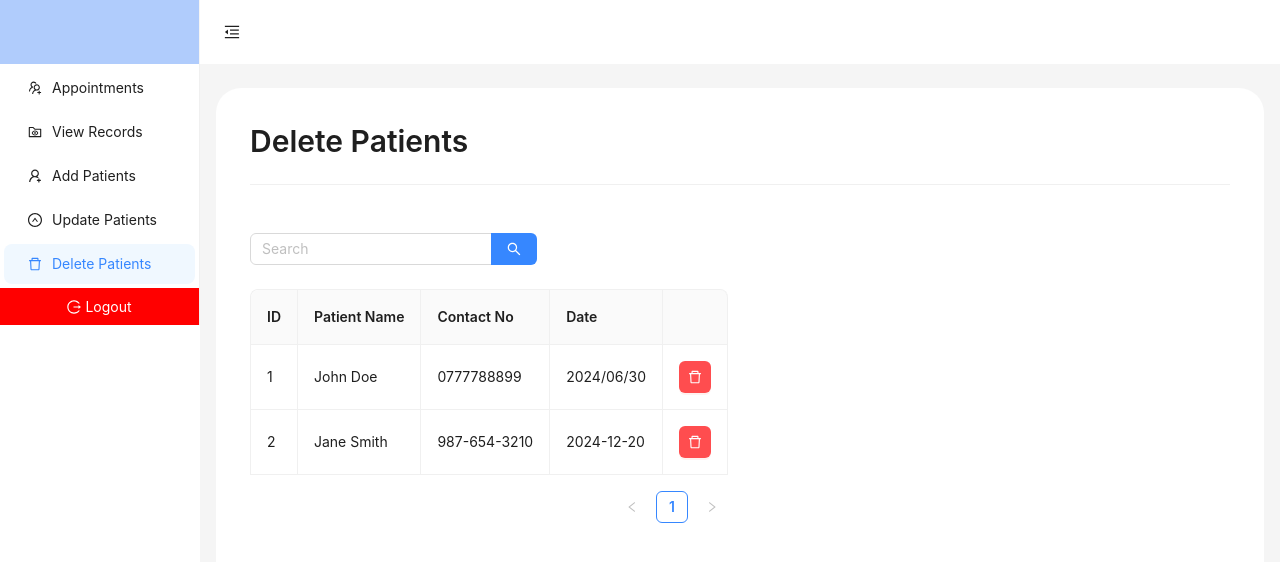
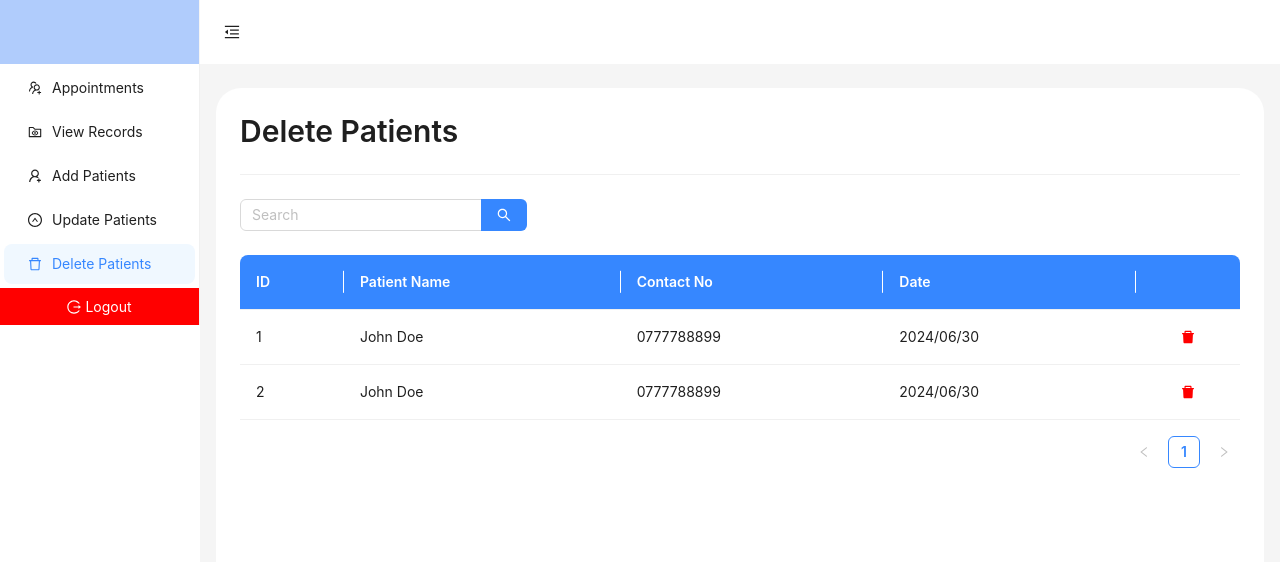
Before and after one commit to ayeshanweerasuriya/DMS, a React (Vite) app in the folder frontend/: page /delete-patients in a window 1280 px wide. Shown: the top 562 px of the page. Built offline with nearby package versions, Linux system fonts and the light colour scheme.

Commit message:
Refactor AddPatients and DeletePatients components for improved structure and functionality

```diff
--- a/frontend/src/views/add-patients/AddPatients.jsx
+++ b/frontend/src/views/add-patients/AddPatients.jsx
@@ -1,4 +1,3 @@
-import { useState } from "react";
 import {
   Flex,
   Divider,
@@ -12,30 +11,13 @@ import {
   Button,
   Space,
 } from "antd";
-import { PhoneOutlined, CalendarOutlined } from "@ant-design/icons";
+import { PhoneOutlined } from "@ant-design/icons";
 import { Message } from "../../components/message/Message";
 import { useNavigate } from "react-router-dom";
-export function AddPatients() {
-  const { Title } = Typography;
-  const navigate = useNavigate();
-  const handleRedirect = () => {
-    navigate("/view-records");
-  }
+
+export function AddPatientsForm(props) {
 
   return (
-   // <AddPatientsForm handleRedirect={handleRedirect}/>
-   <Flex vertical>
-      <Typography>
-        <Divider orientation="left">
-          <Title level={2}>Add Patients</Title>
-        </Divider>
-      </Typography>
-      <AddPatientsForm handleRedirect={handleRedirect}/>
-    </Flex>
-  );
-}
-export function AddPatientsForm(props){
-  return(
     <Form
       name="layout-multiple-horizontal"
       layout="vertical"
@@ -49,10 +31,7 @@ export function AddPatientsForm(props){
             name="patientName"
             rules={[{ required: true }]}
           >
-            <Input
-              size="large"
-              style={{ width: "100%" }}
-            />
+            <Input size="large" style={{ width: "100%" }} />
           </Form.Item>
           <Form.Item
             label="Patient Age"
@@ -69,7 +48,7 @@ export function AddPatientsForm(props){
           </Form.Item>
           <Form.Item
             label="Illness Type"
-            name="age"
+            name="illness"
             rules={[{ required: true }]}
           >
             <InputNumber
@@ -92,7 +71,11 @@ export function AddPatientsForm(props){
               style={{ width: "100%" }}
             />
           </Form.Item>
-          <Form.Item label="Date of Birth" name="date" rules={[{ required: true }]}>
+          <Form.Item
+            label="Date of Birth"
+            name="date"
+            rules={[{ required: true }]}
+          >
             <DatePicker size="large" style={{ width: "100%" }} />
           </Form.Item>
         </Col>
@@ -116,9 +99,7 @@ export function AddPatientsForm(props){
                 size="large"
                 type="primary"
                 htmlType="submit"
-                onClick={() =>
-                  Message("success", "Patient Saved successfully")
-                }
+                onClick={() => Message("success", "Patient Saved successfully")}
               >
                 Save
               </Button>
@@ -134,7 +115,7 @@ export function AddPatientsForm(props){
                 style={{ backgroundColor: "#1890ff", color: "#fff" }}
                 size="large"
                 type="primary"
-                onClick={props.handleRedirect}
+                onClick={() => props.handleRedirect()}
               >
                 Patient Records
               </Button>
@@ -143,5 +124,26 @@ export function AddPatientsForm(props){
         </Col>
       </Row>
     </Form>
-  )
+  );
 }
+
+export function AddPatients() {
+  const { Title } = Typography;
+  const navigate = useNavigate();
+
+  const handleRedirect = () => {
+    navigate("/view-records");
+  };
+
+  return (
+    // <AddPatientsForm handleRedirect={handleRedirect}/>
+    <Flex vertical>
+      <Typography>
+        <Divider orientation="left">
+          <Title level={2}>Add Patients</Title>
+        </Divider>
+      </Typography>
+      <AddPatientsForm handleRedirect={handleRedirect} />
+    </Flex>
+  );
+}
--- a/frontend/src/views/delete-patients/DeletePatients.jsx
+++ b/frontend/src/views/delete-patients/DeletePatients.jsx
@@ -1,19 +1,20 @@
-import { Divider, Typography, Space, Row, Col, Button, Input, Tooltip, Table } from "antd";
-import { DeleteOutlined } from "@ant-design/icons";
+import { Divider, Typography, Space, Row, Col, Input, Flex } from "antd";
+import { TableComponent } from "../../components/table/TableComponent";
+import { DeleteFilled } from "@ant-design/icons";
 
 const { Title } = Typography;
 const { Search } = Input;
 
 export function DeletePatients() {
 
-  const handleDelete = (record) => {
-    console.log("Delete patient with ID:", record.id);
+  const handleDelete = (key) => {
+    console.log("Delete patient with ID:", key);
   };
 
   const columns = [
     {
       title: "ID",
-      dataIndex: "id",
+      dataIndex: "key",
       key: "id",
     },
     {
@@ -35,38 +36,31 @@ export function DeletePatients() {
       title: "",
       key: "action",
       render: (_, record) => (
-        <Tooltip title="Delete Patient">
-          <Button
-            type="primary"
-            danger
-            icon={<DeleteOutlined />}
-            onClick={() => handleDelete(record)}
-          >
-          </Button>
-        </Tooltip>
-      ),
+        <Flex align="center" justify="center">
+        <DeleteFilled style={{color: "red"}} onClick={() => handleDelete(record.key)}/>
+        </Flex>
+      )
     },
   ];
 
   const data = [
     {
       key: "1",
-      id: "1",
       name: "John Doe",
       contact: "0777788899",
       date: "2024/06/30",
     },
     {
-      id: 2,
-      name: "Jane Smith",
-      contact: "987-654-3210",
-      date: "2024-12-20",
+      key: "2",
+      name: "John Doe",
+      contact: "0777788899",
+      date: "2024/06/30",
     },
     // Add more rows as needed
   ];
 
   return (
-    <Space direction="vertical" style={{ padding: "10px", width: "100%" }} size="large">
+    <Flex vertical>
       <Typography>
         <Title level={2}>Delete Patients</Title>
         <Divider />
@@ -81,14 +75,12 @@ export function DeletePatients() {
             />
           </Col>
         </Row>
-        <Table
+        <TableComponent
           columns={columns}
-          dataSource={data}
-          bordered
-          pagination={{ pageSize: 7 }}
+          data={data}
         />
       </Space>
-    </Space>
+    </Flex>
   );
 }
 
```
Lines whose indentation alone changed are shown as unchanged.
